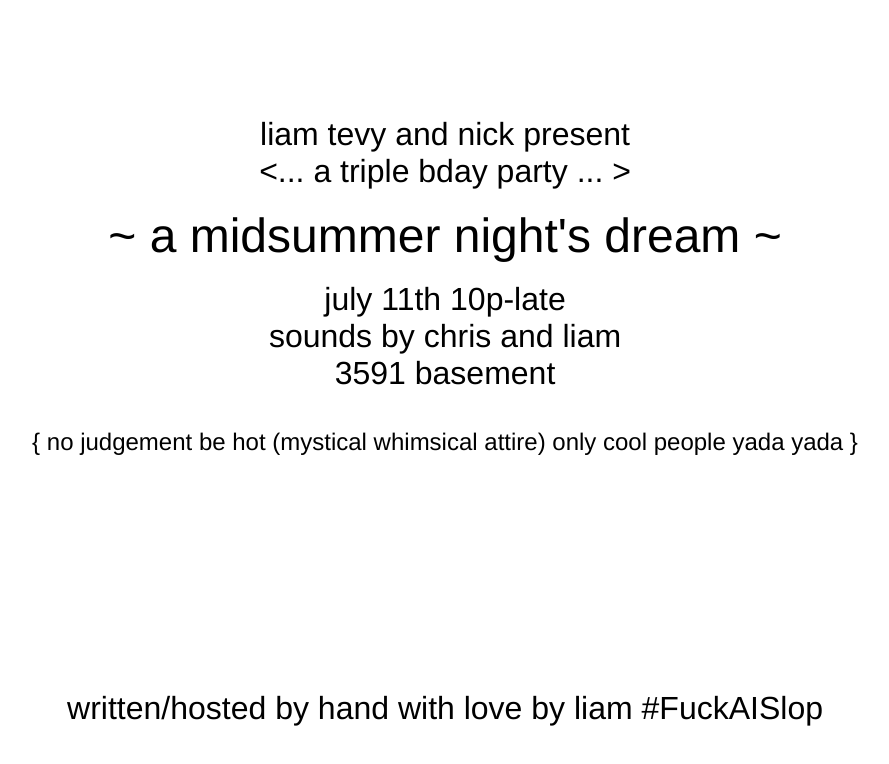
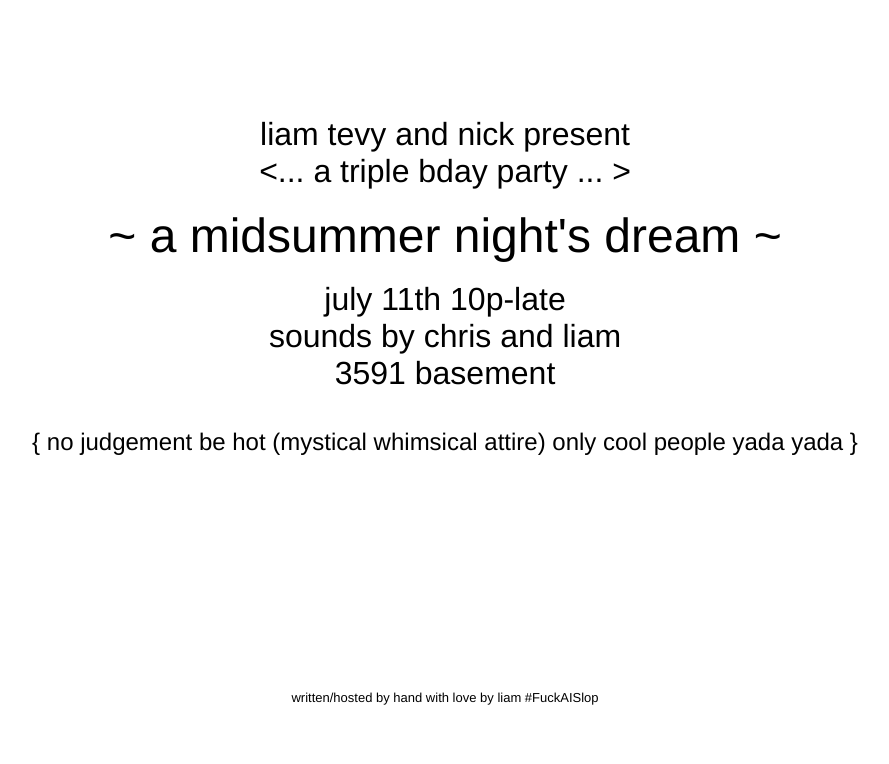
Before and after one commit to dienamite79/dienamite79.github.io, a plain HTML site: page index.html in a window 1280 px wide. Shown: the whole page, without its empty margins (195-1084 px from the left). Drawn offline with Linux system fonts and the light colour scheme.

Commit message:
font size

```diff
--- a/index.html
+++ b/index.html
@@ -39,7 +39,7 @@ sounds by chris and liam
 
 </body>
 <br><br><br><br><br><br><br><br><br><br><br><br><br>
-<font face="Helvetica" size="6">
+<font face="Helvetica" size="2">
 
 <center>
 <footerstyle="position: fixed; bottom: 0;>written/hosted by hand with love by liam #FuckAISlop </footer>
```
